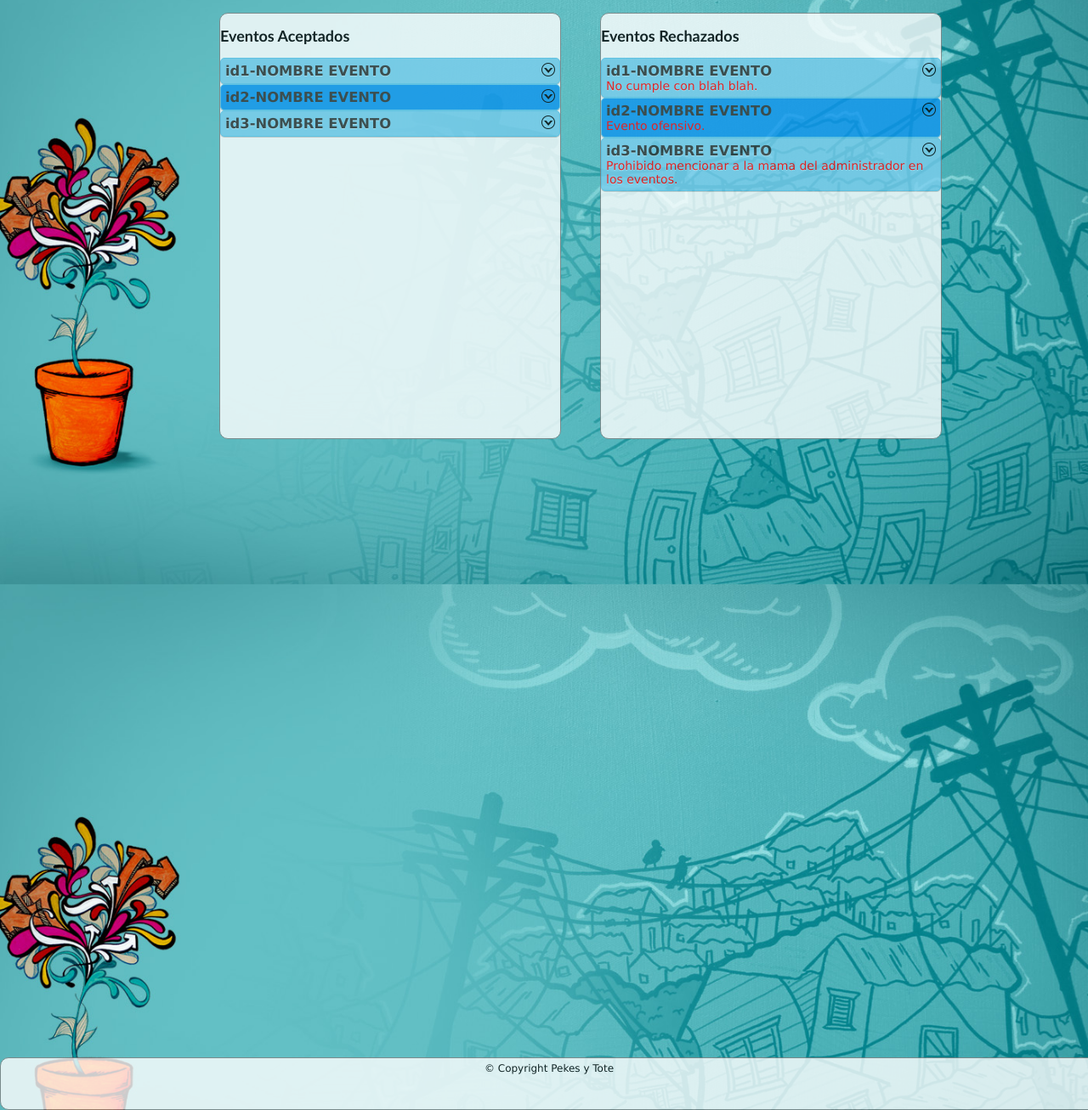
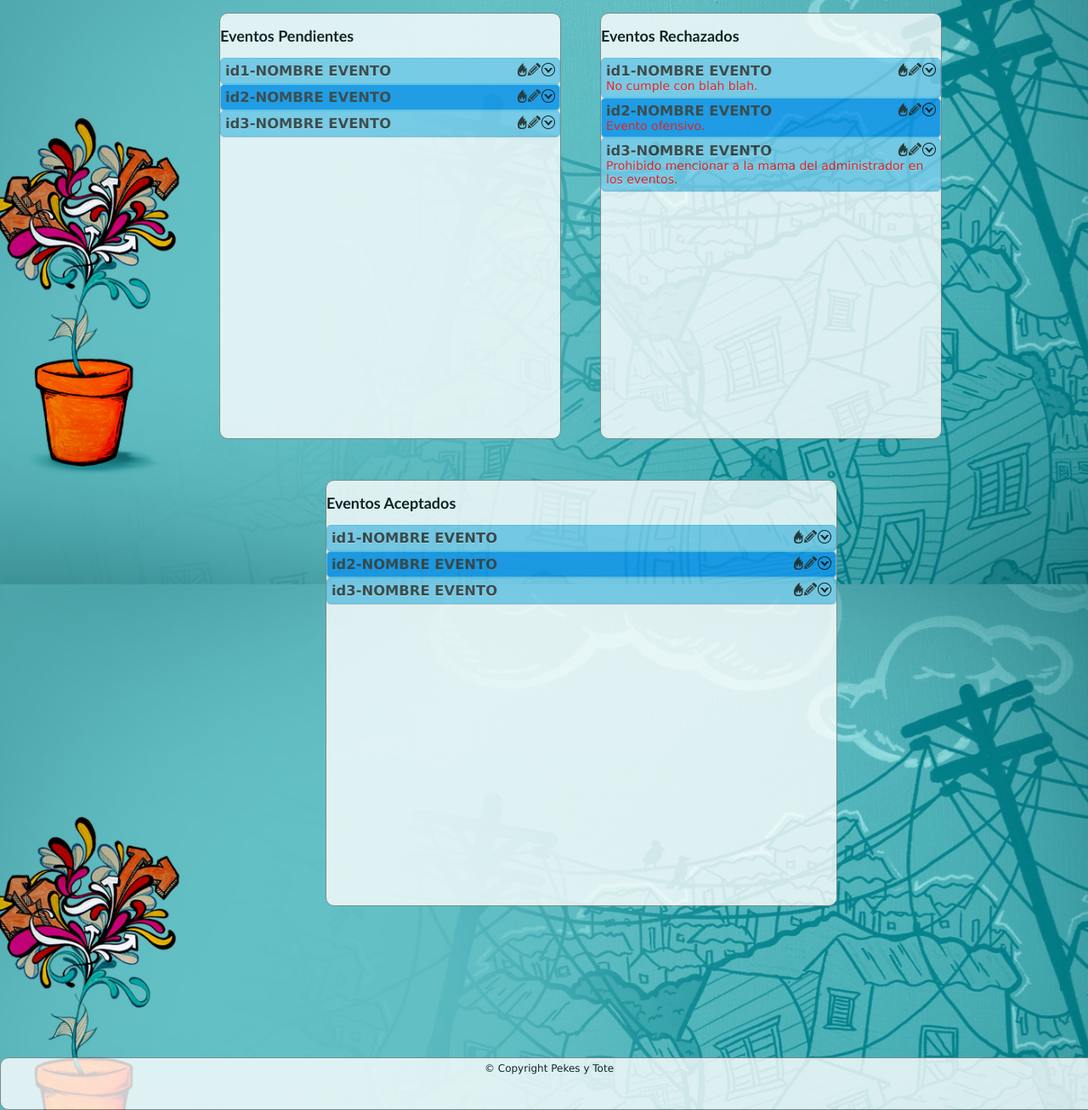
Before and after one commit to adyslz/Pekes-y-tote, a PHP site: page /usuario.html in a window 1280 px wide. Shown: the part 135-1442 px from the top of the page at 85% size. Run offline with PHP 8.4, Linux system fonts and the light colour scheme; some libraries are stand-ins or nearby versions.

Commit message:
Pagina de Eventos
para usuarios aqui va donde se puedan manejar los eventos closes#16

```diff
--- a/css/style.css
+++ b/css/style.css
@@ -412,6 +412,23 @@ input{
 	-ms-border-radius: 10px;
 	overflow-y:auto;
 }
+.box3
+{
+	postion:relative;
+	clear:both;
+	filter: alpha(opacity=80);
+	opacity: .8;
+	margin-left:125px;
+	margin-top:550px;
+	width: 600px;
+	height: 500px;
+	border: 1px solid #808080;
+	background-color: #fff;
+	-webkit-border-radius: 10px;
+	-moz-border-radius: 10px;
+	-ms-border-radius: 10px;
+	overflow-y:auto;
+}
 
 .evento{
 -webkit-box-shadow:rgba(0,0,0,0.2) 0 1px 0 0;
--- a/js/script.js
+++ b/js/script.js
@@ -10,3 +10,18 @@ function switchImg(el){
 	}
 	console.log(element);
 }
+
+function borrar(el){
+	var form=$('#borrarForm');
+	var elemento=$(el);
+	$('#idEventoField').val(elemento.parent().attr('id'));
+	//form.submit();
+	console.log('form submit con nuevo valor '+$(form[0].elements[0]).val()
+)
+	//TODO remove from database code
+	elemento.parent().remove();
+}
+
+function editar(el){
+	//abrira una nueva pagina donde estara el form
+}
--- a/usuario.html
+++ b/usuario.html
@@ -23,21 +23,27 @@
     <article>
         <div class="containerBox">
             <div class="box1">
-                <h1>Eventos Aceptados</h1>
+                <h1>Eventos Pendientes</h1>
                 <div class="eventos">
                     <div id="idEvento1" class="evento style1">
                         <h3>id1-NOMBRE EVENTO</h3>
-                        <img src="img/down-circle.png" alt="Mas" onclick="switchImg(this)"/>
+                        <img src="img/down-circle.png" alt="Mas" title="Mas" onclick="switchImg(this)"/>
+                        <img src="img/editar.png" alt="Editar" title="Editar" onclick="editar(this)"/>
+                        <img src="img/borrar.png" alt="Borrar" title="Borrar" onclick="borrar(this)"/>
                         <p>Lorem ipsum dolor sit amet, consectetur adipiscing elit. Maecenas nec tellus quis nibh accumsan accumsan. Morbi tincidunt dictum justo scelerisque porttitor. Fusce egestas consectetur massa. In hac habitasse platea dictumst. Morbi porta, tellus ac blandit tincidunt, nisl sapien viverra nisi, vel suscipit dolor arcu nec diam. Vestibulum posuere tortor sit amet justo hendrerit vel mattis velit ultrices. Aenean tincidunt facilisis turpis. Ves</p>
                     </div>
                     <div id="idEvento2" class="evento style2">
                         <h3>id2-NOMBRE EVENTO</h3>
-                        <img src="img/down-circle.png" alt="Mas" onclick="switchImg(this)"/>
-                        <p>Lorem ipsum dolor sit amet, consectetur adipiscing elit. Maecenas nec tellus quis nibh accumsan accumsan. Morbi tincidunt dictum justo scelerisque porttitor. Fusce egestas consectetur massa. In hac habitasse platea dictumst. Morbi porta, tellus ac blandit tincidunt, nisl sapien viverra nisi, vel suscipit dolor arcu nec diam. Vestibulum posuere tortor sit amet justo hendrerit vel mattis velit ultrices. Aenean tincidunt facilisis turpis. Ves</p>
+                        <img src="img/down-circle.png" alt="Mas" title="Mas" onclick="switchImg(this)"/>
+                        <img src="img/editar.png" alt="Editar" title="Editar" onclick="editar(this)"/>
+                        <img src="img/borrar.png" alt="Borrar" title="Borrar" onclick="borrar(this)"/>
+                        <p>Lorem ipsum dolor >sit amet, consectetur adipiscing elit. Maecenas nec tellus quis nibh accumsan accumsan. Morbi tincidunt dictum justo scelerisque porttitor. Fusce egestas consectetur massa. In hac habitasse platea dictumst. Morbi porta, tellus ac blandit tincidunt, nisl sapien viverra nisi, vel suscipit dolor arcu nec diam. Vestibulum posuere tortor sit amet justo hendrerit vel mattis velit ultrices. Aenean tincidunt facilisis turpis. Ves</p>
                     </div>
                     <div id="idEvento3" class="evento style1">
                         <h3>id3-NOMBRE EVENTO</h3>
-                        <img src="img/down-circle.png" alt="Mas" onclick="switchImg(this)"/>
+                        <img src="img/down-circle.png" alt="Mas" title="Mas" onclick="switchImg(this)"/>
+                        <img src="img/editar.png" alt="Editar" title="Editar" onclick="editar(this)"/>
+                        <img src="img/borrar.png" alt="Borrar" title="Borrar" onclick="borrar(this)"/>
                         <p>Lorem ipsum dolor sit amet, consectetur adipiscing elit. Maecenas nec tellus quis nibh accumsan accumsan. Morbi tincidunt dictum justo scelerisque porttitor. Fusce egestas consectetur massa. In hac habitasse platea dictumst. Morbi porta, tellus ac blandit tincidunt, nisl sapien viverra nisi, vel suscipit dolor arcu nec diam. Vestibulum posuere tortor sit amet justo hendrerit vel mattis velit ultrices. Aenean tincidunt facilisis turpis. Ves</p>
                     </div>
                 </div>
@@ -47,7 +53,9 @@
                 <div class="eventos">
                     <div id="idEvento1" class="evento style1">
                         <h3>id1-NOMBRE EVENTO</h3>
-                        <img src="img/down-circle.png" alt="Mas" onclick="switchImg(this)"/>
+                       <img src="img/down-circle.png" alt="Mas" title="Mas" onclick="switchImg(this)"/>
+                        <img src="img/editar.png" alt="Editar" title="Editar" onclick="editar(this)"/>
+                        <img src="img/borrar.png" alt="Borrar" title="Borrar" onclick="borrar(this)"/>
                         <p>Lorem ipsum dolor sit amet, consectetur adipiscing elit. Maecenas nec tellus quis nibh accumsan accumsan. Morbi tincidunt dictum justo scelerisque porttitor. Fusce egestas consectetur massa. In hac habitasse platea dictumst. Morbi porta, tellus ac blandit tincidunt, nisl sapien viverra nisi, vel suscipit dolor arcu nec diam. Vestibulum posuere tortor sit amet justo hendrerit vel mattis velit ultrices. Aenean tincidunt facilisis turpis. Ves</p>
                         <div class="rechazado">
                             No cumple con blah blah.
@@ -55,7 +63,9 @@
                     </div>
                     <div id="idEvento2" class="evento style2">
                         <h3>id2-NOMBRE EVENTO</h3>
-                        <img src="img/down-circle.png" alt="Mas" onclick="switchImg(this)"/>
+                        <img src="img/down-circle.png" alt="Mas" title="Mas" onclick="switchImg(this)"/>
+                        <img src="img/editar.png" alt="Editar" title="Editar" onclick="editar(this)"/>
+                        <img src="img/borrar.png" alt="Borrar" title="Borrar" onclick="borrar(this)"/>
                         <p>Lorem ipsum dolor sit amet, consectetur adipiscing elit. Maecenas nec tellus quis nibh accumsan accumsan. Morbi tincidunt dictum justo scelerisque porttitor. Fusce egestas consectetur massa. In hac habitasse platea dictumst. Morbi porta, tellus ac blandit tincidunt, nisl sapien viverra nisi, vel suscipit dolor arcu nec diam. Vestibulum posuere tortor sit amet justo hendrerit vel mattis velit ultrices. Aenean tincidunt facilisis turpis. Ves</p>
                         <div class="rechazado">
                             Evento ofensivo.
@@ -63,7 +73,9 @@
                     </div>
                     <div id="idEvento3" class="evento style1">
                         <h3>id3-NOMBRE EVENTO</h3>
-                        <img src="img/down-circle.png" alt="Mas" onclick="switchImg(this)"/>
+                        <img src="img/down-circle.png" alt="Mas" title="Mas" onclick="switchImg(this)"/>
+                        <img src="img/editar.png" alt="Editar" title="Editar" onclick="editar(this)"/>
+                        <img src="img/borrar.png" alt="Borrar" title="Borrar" onclick="borrar(this)"/>
                         <p>Lorem ipsum dolor sit amet, consectetur adipiscing elit. Maecenas nec tellus quis nibh accumsan accumsan. Morbi tincidunt dictum justo scelerisque porttitor. Fusce egestas consectetur massa. In hac habitasse platea dictumst. Morbi porta, tellus ac blandit tincidunt, nisl sapien viverra nisi, vel suscipit dolor arcu nec diam. Vestibulum posuere tortor sit amet justo hendrerit vel mattis velit ultrices. Aenean tincidunt facilisis turpis. Ves</p>
                         <div class="rechazado">
                             Prohibido mencionar a la mama del administrador en los eventos.
@@ -71,7 +83,36 @@
                     </div>
                 </div>
             </div>
+            <div class="box3">
+                <h1>Eventos Aceptados</h1>
+                    <div class="eventos">
+                        <div id="idEvento1" class="evento style1">
+                            <h3>id1-NOMBRE EVENTO</h3>
+                           <img src="img/down-circle.png" alt="Mas" title="Mas" onclick="switchImg(this)"/>
+                        <img src="img/editar.png" alt="Editar" title="Editar" onclick="editar(this)"/>
+                        <img src="img/borrar.png" alt="Borrar" title="Borrar" onclick="borrar(this)"/>
+                            <p>Lorem ipsum dolor sit amet, consectetur adipiscing elit. Maecenas nec tellus quis nibh accumsan accumsan. Morbi tincidunt dictum justo scelerisque porttitor. Fusce egestas consectetur massa. In hac habitasse platea dictumst. Morbi porta, tellus ac blandit tincidunt, nisl sapien viverra nisi, vel suscipit dolor arcu nec diam. Vestibulum posuere tortor sit amet justo hendrerit vel mattis velit ultrices. Aenean tincidunt facilisis turpis. Ves</p>
+                        </div>
+                        <div id="idEvento2" class="evento style2">
+                            <h3>id2-NOMBRE EVENTO</h3>
+                            <img src="img/down-circle.png" alt="Mas" title="Mas" onclick="switchImg(this)"/>
+                        <img src="img/editar.png" alt="Editar" title="Editar" onclick="editar(this)"/>
+                        <img src="img/borrar.png" alt="Borrar" title="Borrar" onclick="borrar(this)"/>
+                            <p>Lorem ipsum dolor sit amet, consectetur adipiscing elit. Maecenas nec tellus quis nibh accumsan accumsan. Morbi tincidunt dictum justo scelerisque porttitor. Fusce egestas consectetur massa. In hac habitasse platea dictumst. Morbi porta, tellus ac blandit tincidunt, nisl sapien viverra nisi, vel suscipit dolor arcu nec diam. Vestibulum posuere tortor sit amet justo hendrerit vel mattis velit ultrices. Aenean tincidunt facilisis turpis. Ves</p>
+                        </div>
+                        <div id="idEvento3" class="evento style1">
+                            <h3>id3-NOMBRE EVENTO</h3>
+                            <img src="img/down-circle.png" alt="Mas" title="Mas" onclick="switchImg(this)"/>
+                        <img src="img/editar.png" alt="Editar" title="Editar" onclick="editar(this)"/>
+                        <img src="img/borrar.png" alt="Borrar" title="Borrar" onclick="borrar(this)"/>
+                            <p>Lorem ipsum dolor sit amet, consectetur adipiscing elit. Maecenas nec tellus quis nibh accumsan accumsan. Morbi tincidunt dictum justo scelerisque porttitor. Fusce egestas consectetur massa. In hac habitasse platea dictumst. Morbi porta, tellus ac blandit tincidunt, nisl sapien viverra nisi, vel suscipit dolor arcu nec diam. Vestibulum posuere tortor sit amet justo hendrerit vel mattis velit ultrices. Aenean tincidunt facilisis turpis. Ves</p>
+                        </div>
+                    </div>
+                </div>
         </div>
+        <form id="borrarForm" action="borrar.php" method="post">
+            <input type="hidden" id="idEventoField" name="idEvento"/>
+        </form>
     </article>
 </body>
 	<footer>
```
Also changed, not shown: img/borrar.png (added), img/editar.png (added).
